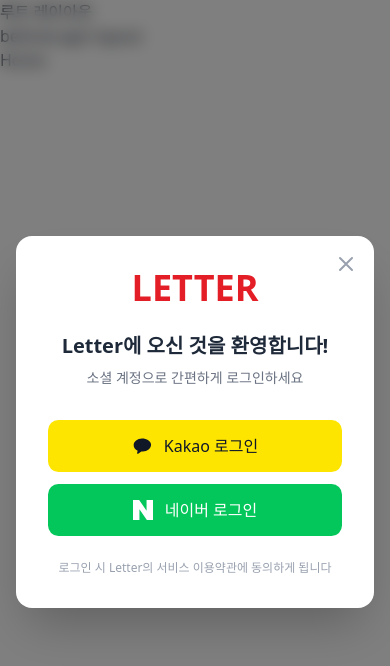
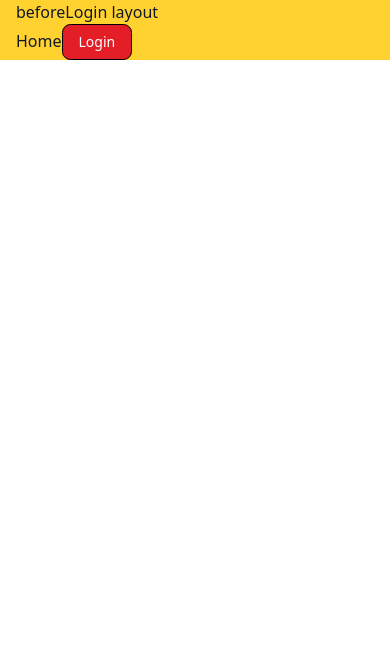
Before and after one commit to lhjwork/letter, a Next.js app: page / in a window 390 px wide. Shown: the top 666 px of the page. Built offline with nearby package versions, Linux system fonts and the light colour scheme.

Commit message:
feat(layout): responsive centered container with breakpoints
- Add responsive widths: w-full, sm:w-11/12, lg:w-4/5, xl:w-3/4
- Add horizontal padding: px-4 sm:px-6 lg:px-8
- Center layout with mx-auto
- Keep bg-amber-300 as temporary visual aid (remove before production)

```diff
--- a/src/app/(beforeLogin)/@modal/page.tsx
+++ b/src/app/(beforeLogin)/_component/LoginModal.tsx
@@ -1,4 +1,6 @@
-export default function Page() {
+"use client";
+
+export default function LoginModal() {
   return (
     <div className="fixed inset-0 z-50 flex items-center justify-center bg-black/50 backdrop-blur-sm">
       <div className="relative w-full max-w-md bg-white rounded-2xl shadow-2xl p-8 m-4">
--- a/src/app/(beforeLogin)/layout.tsx
+++ b/src/app/(beforeLogin)/layout.tsx
@@ -1,12 +1,11 @@
 import { ReactNode } from "react";
 
-type Props = { children: ReactNode; modal: ReactNode };
-export default async function Layout({ children, modal }: Props) {
+type Props = { children: ReactNode };
+export default async function Layout({ children }: Props) {
   return (
     <div>
       beforeLogin layout
       {children}
-      {modal}
     </div>
   );
 }
--- a/src/app/(beforeLogin)/page.tsx
+++ b/src/app/(beforeLogin)/page.tsx
@@ -1,7 +1,12 @@
+import { Button } from "@/components/ui/button";
+
 export default function Home() {
   return (
     <div>
-      <main>Home</main>
+      <main>
+        Home
+        <Button>Login</Button>
+      </main>
     </div>
   );
 }
--- a/src/app/globals.css
+++ b/src/app/globals.css
@@ -162,4 +162,9 @@
     background-image: none;
     background-color: var(--background);
   }
+
+  button:not([disabled]),
+  [role="button"]:not([disabled]) {
+    cursor: pointer;
+  }
 }
--- a/src/app/layout.tsx
+++ b/src/app/layout.tsx
@@ -9,19 +9,13 @@ export const metadata: Metadata = {
 
 export default function RootLayout({
   children,
-  modal,
 }: Readonly<{
   children: React.ReactNode;
-  modal: React.ReactNode;
 }>) {
   return (
     <html lang="en">
-      루트 레이아웃
       <body>
-        <div>
-          {children}
-          {modal}
-        </div>
+        <div className="w-full sm:w-11/12 lg:w-4/5 xl:w-3/4 mx-auto px-4 sm:px-6 lg:px-8 bg-amber-300">{children}</div>
       </body>
     </html>
   );
```
Also changed, not shown: src/app/(beforeLogin)/auth/flow/login/page.tsx (deleted), src/app/(beforeLogin)/auth/flow/signup/page.tsx (deleted).
